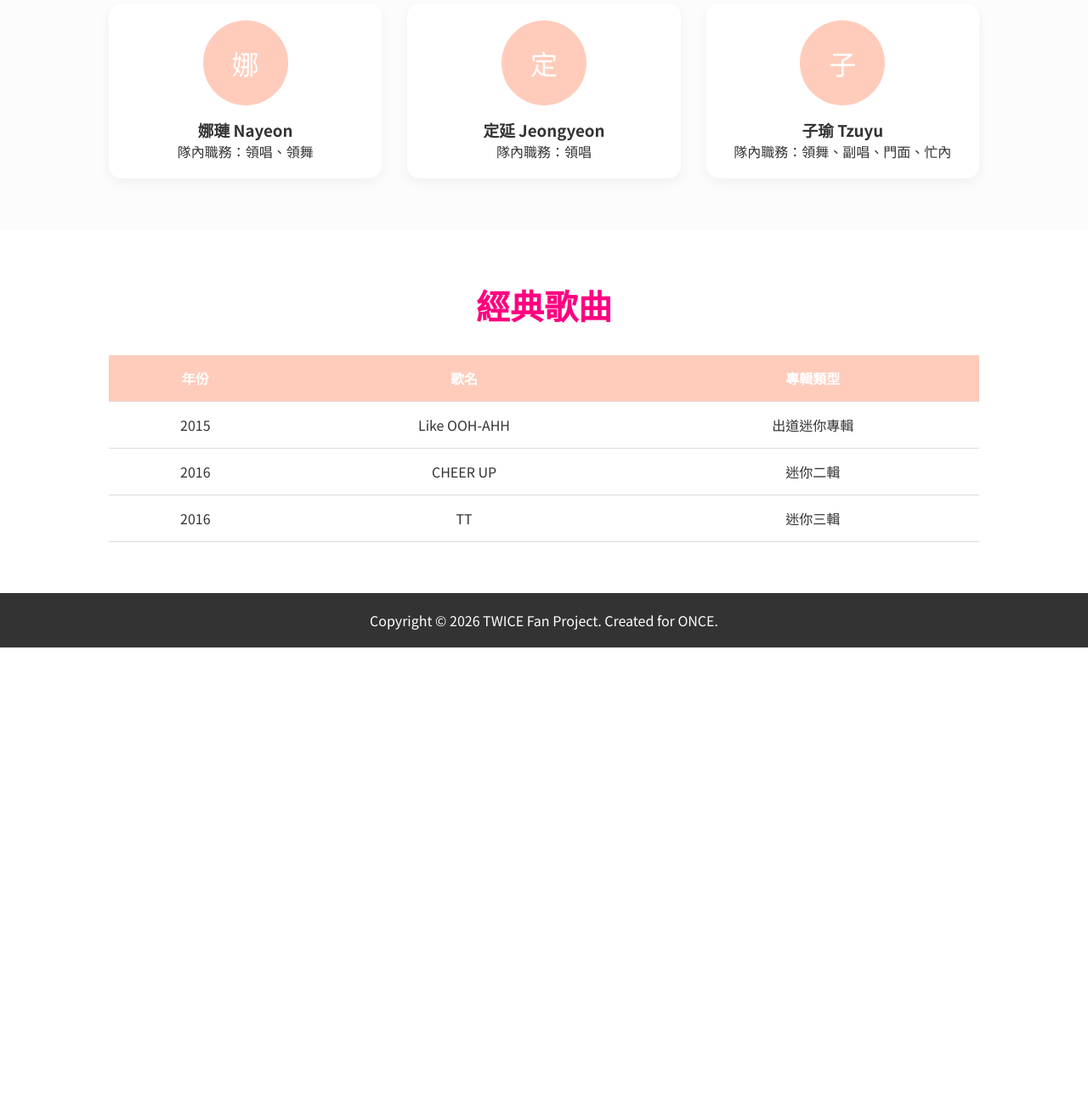
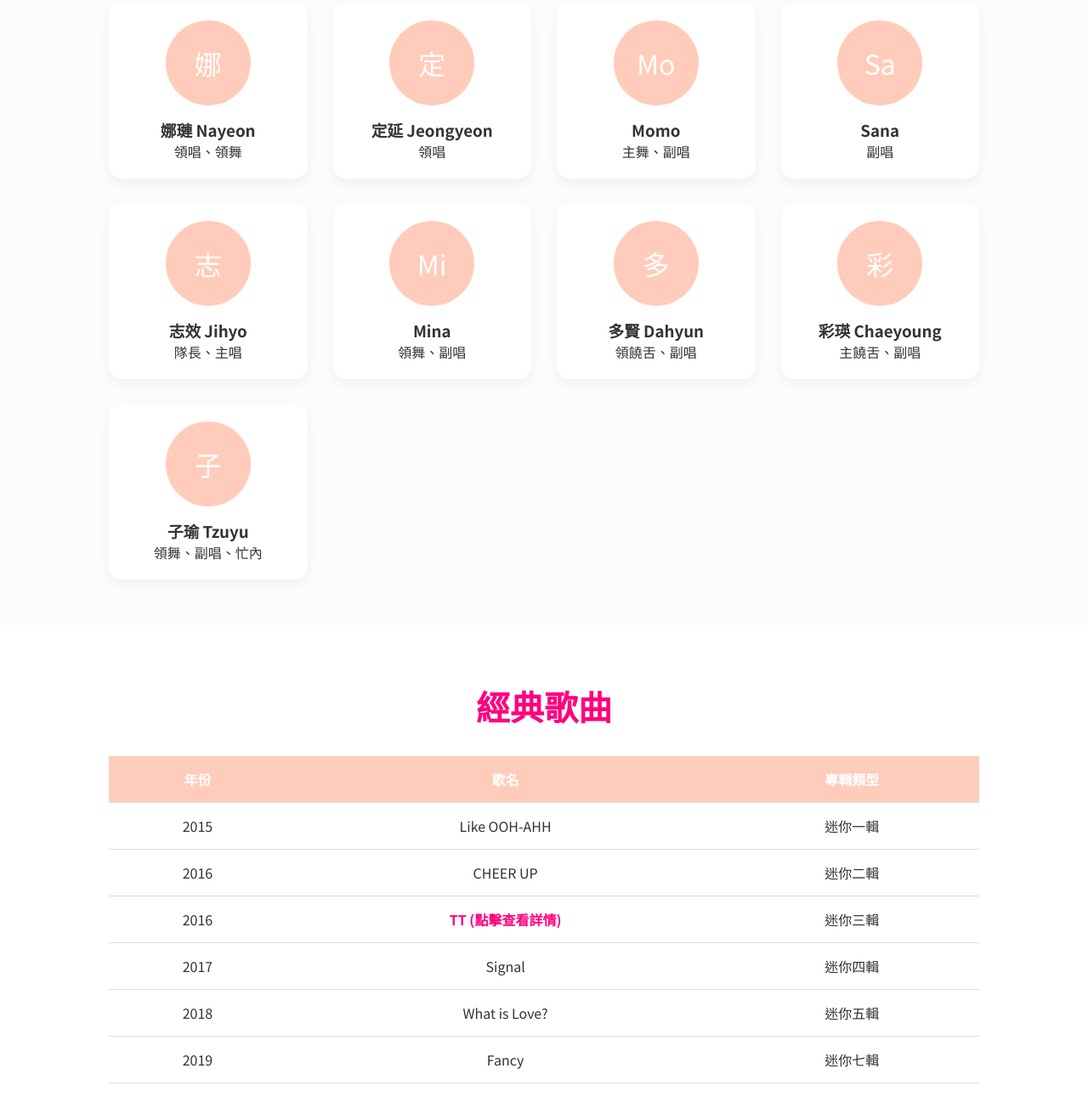
Before and after one commit to lja0625/happyhappyhappy, a plain HTML site: page index.html in a window 1280 px wide. Shown: the part 936-2240 px from the top of the page at 85% size. Before the commit the page ends 1698 px from the top, so only its background shows below. Drawn offline with Linux system fonts and the light colour scheme.

Commit message:
Update index.html

```diff
--- a/index.html
+++ b/index.html
@@ -29,44 +29,41 @@
     <section id="about" class="section">
         <h2>關於 TWICE</h2>
         <div class="content-box">
-            <p>TWICE 是 JYP 娛樂旗下的九人女子團體，於 2015 年 10 月 20 日憑藉首張迷你專輯《THE STORY BEGINS》正式出道。</p>
-            <p>團名「TWICE」寓意為「透過耳朵（音樂）獲得一次感動，再透過眼睛（表演）獲得第二次感動」。</p>
+            <p>TWICE 是 JYP 娛樂旗下的九人女子團體，於 2015 年 10 月 20 日正式出道。</p>
+            <p>成員來自韓國、日本與台灣，是具備國際影響力的 K-POP 代表女團。</p>
         </div>
     </section>
 
     <section id="members" class="section bg-light">
         <h2>成員介紹</h2>
         <div class="grid-container">
-            <div class="card">
-                <div class="member-img">娜</div>
-                <h3>娜璉 Nayeon</h3>
-                <p>隊內職務：領唱、領舞</p>
-            </div>
-            <div class="card">
-                <div class="member-img">定</div>
-                <h3>定延 Jeongyeon</h3>
-                <p>隊內職務：領唱</p>
-            </div>
-            <div class="card">
-                <div class="member-img">子</div>
-                <h3>子瑜 Tzuyu</h3>
-                <p>隊內職務：領舞、副唱、門面、忙內</p>
-            </div>
+            <div class="card"><div class="member-img">娜</div><h3>娜璉 Nayeon</h3><p>領唱、領舞</p></div>
+            <div class="card"><div class="member-img">定</div><h3>定延 Jeongyeon</h3><p>領唱</p></div>
+            <div class="card"><div class="member-img">Mo</div><h3>Momo</h3><p>主舞、副唱</p></div>
+            <div class="card"><div class="member-img">Sa</div><h3>Sana</h3><p>副唱</p></div>
+            <div class="card"><div class="member-img">志</div><h3>志效 Jihyo</h3><p>隊長、主唱</p></div>
+            <div class="card"><div class="member-img">Mi</div><h3>Mina</h3><p>領舞、副唱</p></div>
+            <div class="card"><div class="member-img">多</div><h3>多賢 Dahyun</h3><p>領饒舌、副唱</p></div>
+            <div class="card"><div class="member-img">彩</div><h3>彩瑛 Chaeyoung</h3><p>主饒舌、副唱</p></div>
+            <div class="card"><div class="member-img">子</div><h3>子瑜 Tzuyu</h3><p>領舞、副唱、忙內</p></div>
         </div>
     </section>
 
     <section id="music" class="section">
         <h2>經典歌曲</h2>
         <table class="song-table">
+            <thead>
                 <tr>
                     <th>年份</th>
                     <th>歌名</th>
                     <th>專輯類型</th>
                 </tr>
+            </thead>
+            <tbody>
                 <tr>
                     <td>2015</td>
                     <td>Like OOH-AHH</td>
-                <td>出道迷你專輯</td>
+                    <td>迷你一輯</td>
                 </tr>
                 <tr>
                     <td>2016</td>
@@ -75,9 +72,25 @@
                 </tr>
                 <tr>
                     <td>2016</td>
-                <td>TT</td>
+                    <td><a href="TT.html" style="color: #FF007F; font-weight: bold; text-decoration: none;">TT (點擊查看詳情)</a></td>
                     <td>迷你三輯</td>
                 </tr>
+                <tr>
+                    <td>2017</td>
+                    <td>Signal</td>
+                    <td>迷你四輯</td>
+                </tr>
+                <tr>
+                    <td>2018</td>
+                    <td>What is Love?</td>
+                    <td>迷你五輯</td>
+                </tr>
+                <tr>
+                    <td>2019</td>
+                    <td>Fancy</td>
+                    <td>迷你七輯</td>
+                </tr>
+            </tbody>
         </table>
     </section>
 
```
Lines whose indentation alone changed are shown as unchanged.
